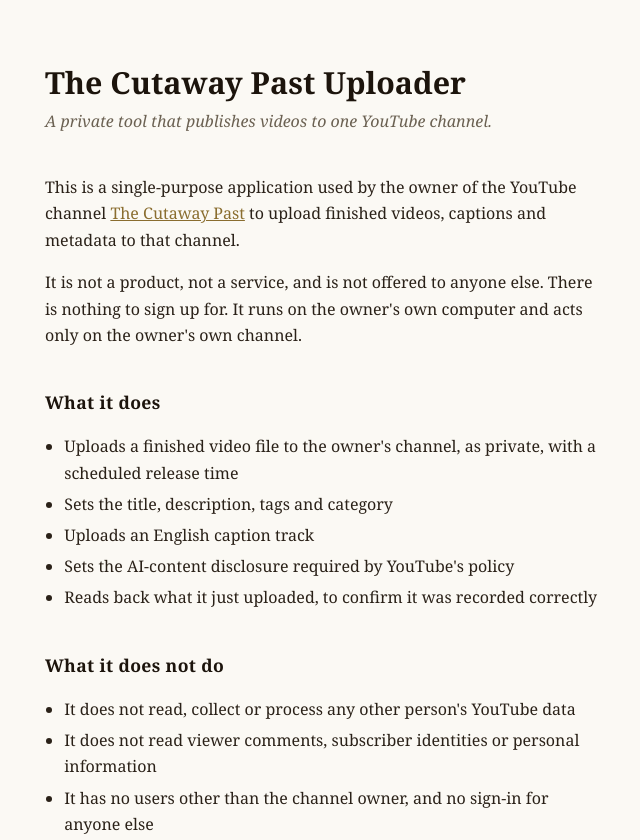
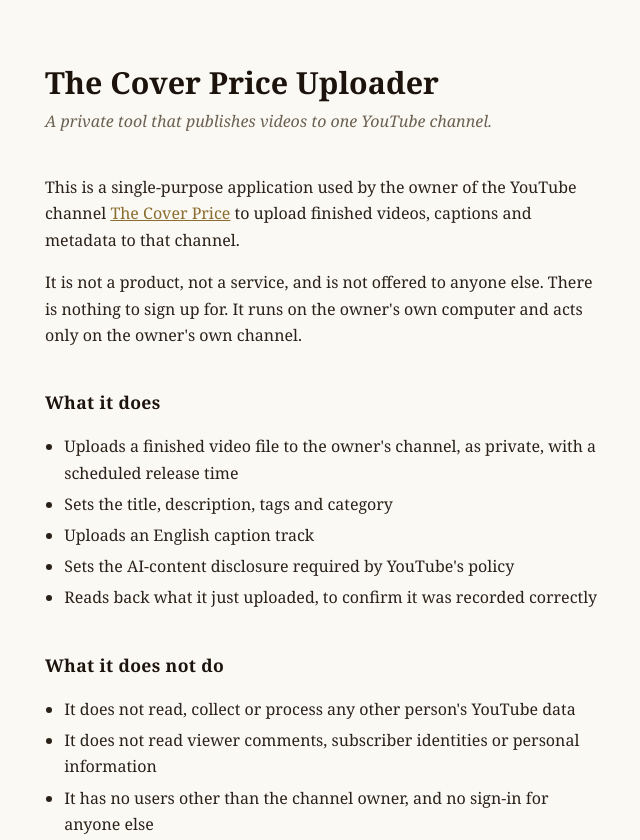
Before and after one commit to roundcityhistory-uploader/the-cover-price-uploader, a plain HTML site: page index.html in a window 1280 px wide. Shown: the top 840 px of the page, without its empty margins (315-955 px from the left). Drawn offline with Linux system fonts and the light colour scheme.

Commit message:
Update index.html

```diff
--- a/index.html
+++ b/index.html
@@ -3,7 +3,7 @@
 <head>
 <meta charset="utf-8">
 <meta name="viewport" content="width=device-width, initial-scale=1">
-<title>The Cutaway Past Uploader</title>
+<title>The Cover Price Uploader</title>
 <style>
   :root { --ink:#1c140c; --mute:#6b6152; --rule:#ddd5c6; --bg:#fbf9f4; --gold:#8a6d2f; }
   * { box-sizing:border-box; }
@@ -25,11 +25,11 @@
 </head>
 <body>
 <main>
-  <h1>The Cutaway Past Uploader</h1>
+  <h1>The Cover Price Uploader</h1>
   <p class="sub">A private tool that publishes videos to one YouTube channel.</p>
 
   <p>This is a single-purpose application used by the owner of the YouTube channel
-  <a href="https://www.youtube.com/@TheCutawayPast">The Cutaway Past</a> to upload
+  <a href="https://www.youtube.com/@TheCoverPrice">The Cover Price</a> to upload
   finished videos, captions and metadata to that channel.</p>
 
   <p>It is not a product, not a service, and is not offered to anyone else. There is
```
